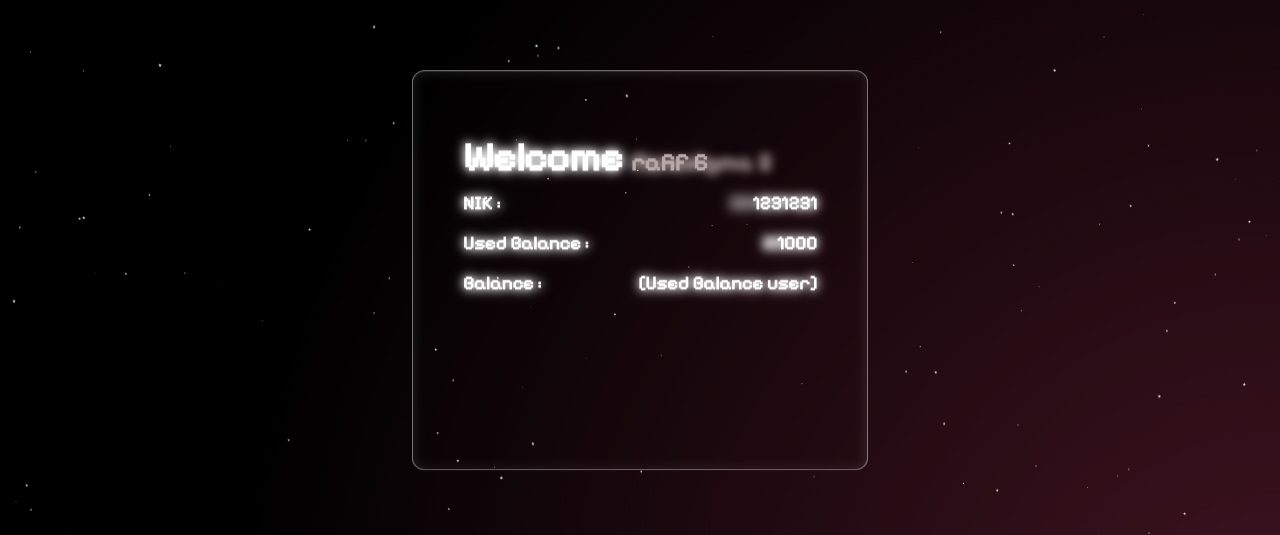
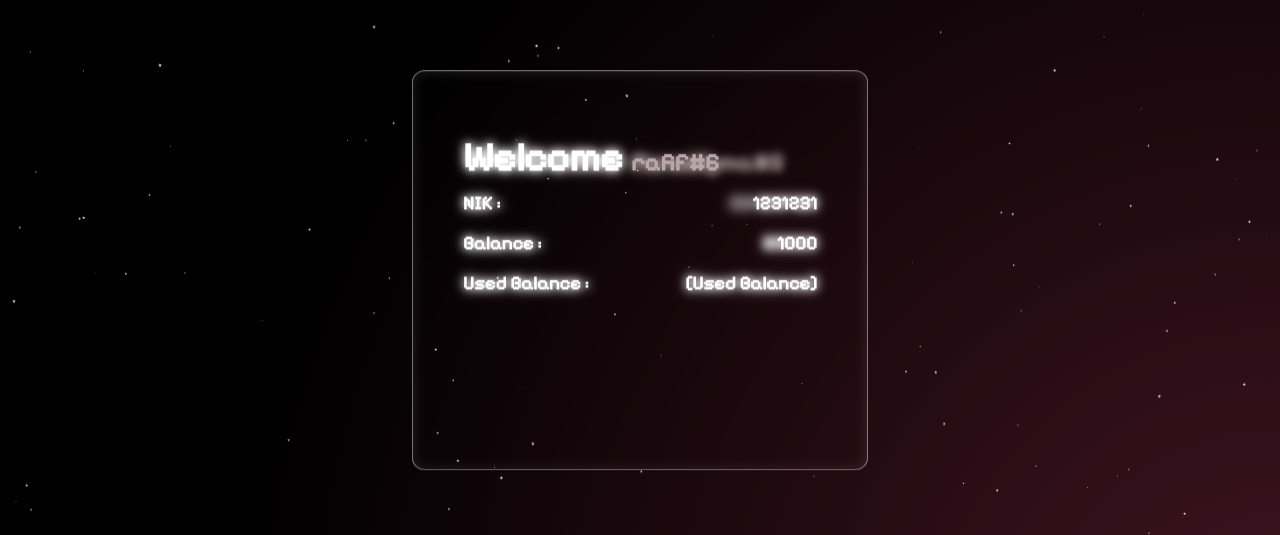
Before and after one commit to Seandjs/wrntGacur, a PHP site: page /dashboarduser.php in a window 1280 px wide. Shown: the part 116-651 px from the top of the page. Run offline with PHP 8.4, Linux system fonts and the light colour scheme; a user stored in the database is signed in; data comes from the database, SQL or seed files in the repository; some web fonts are replaced.

Commit message:
Update dashboarduser.php

```diff
--- a/dashboarduser.php
+++ b/dashboarduser.php
@@ -229,10 +229,10 @@ if (!isset($_SESSION['wrntgacur'])) {
   $query2->execute();
   while ($wrntuser = $query2->fetch()) { ?>
     <div class="profile">
-      <h2>Welcome <span class="wow"><?php echo htmlentities($wrntuser['username']); ?> <?php echo htmlentities($wrntuser['id']); ?></span></h2>
+      <h2>Welcome <span class="wow"><?php echo htmlentities($wrntuser['username']); ?>#<?php echo htmlentities($wrntuser['id']); ?></span></h2>
       <h3>NIK : <span class="right"><?php echo htmlentities($wrntuser['nik']); ?></span></h3>
-      <h3>Used Balance : <span class="right"><?php echo htmlentities($wrntuser['balance']); ?></span></h3>
-      <h3>Balance : <span class="right">[Used Balance user]</span></h3>
+      <h3>Balance : <span class="right"><?php echo htmlentities($wrntuser['balance']); ?></span></h3>
+      <h3>Used Balance : <span class="right">[Used Balance]</span></h3>
     </div>
 <?php } ?>
   </body>
```
